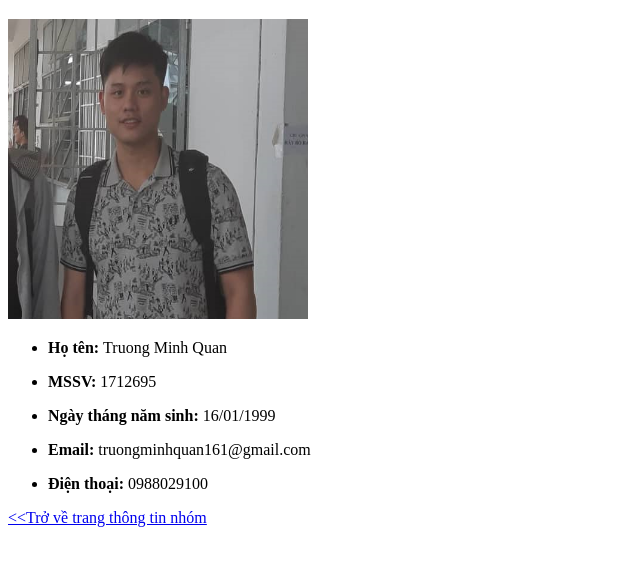
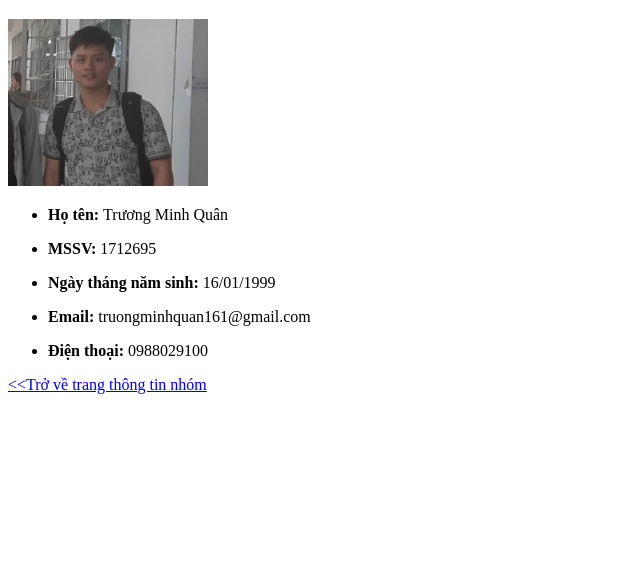
Before and after one commit to hvphuc99/PPQ, a website: page members/1712695/1712695.html in a window 1280 px wide. Shown: the part 61-626 px from the top of the page, without its empty margins (0-640 px from the left). Drawn offline with Linux system fonts and the light colour scheme.

Commit message:
change profile photo size

```diff
--- a/members/1712695/1712695.html
+++ b/members/1712695/1712695.html
@@ -8,12 +8,12 @@
     <div>
       <h1>Thông tin cá nhân</h1>
       <div>
-        <img src="images/test.png" alt="avatar" height="300px" width="300px">
+        <img src="images/test.png" alt="avatar" width="200px">
       </div>
       <div>
         <ul>
           <li>
-            <p><strong>Họ tên: </strong>Truong Minh Quan</p>
+            <p><strong>Họ tên: </strong>Trương Minh Quân</p>
           </li>
           <li>
             <p><strong>MSSV: </strong>1712695</p>
```
Also changed, not shown: members/1712666/1712666.html (+1 -1 lines).
